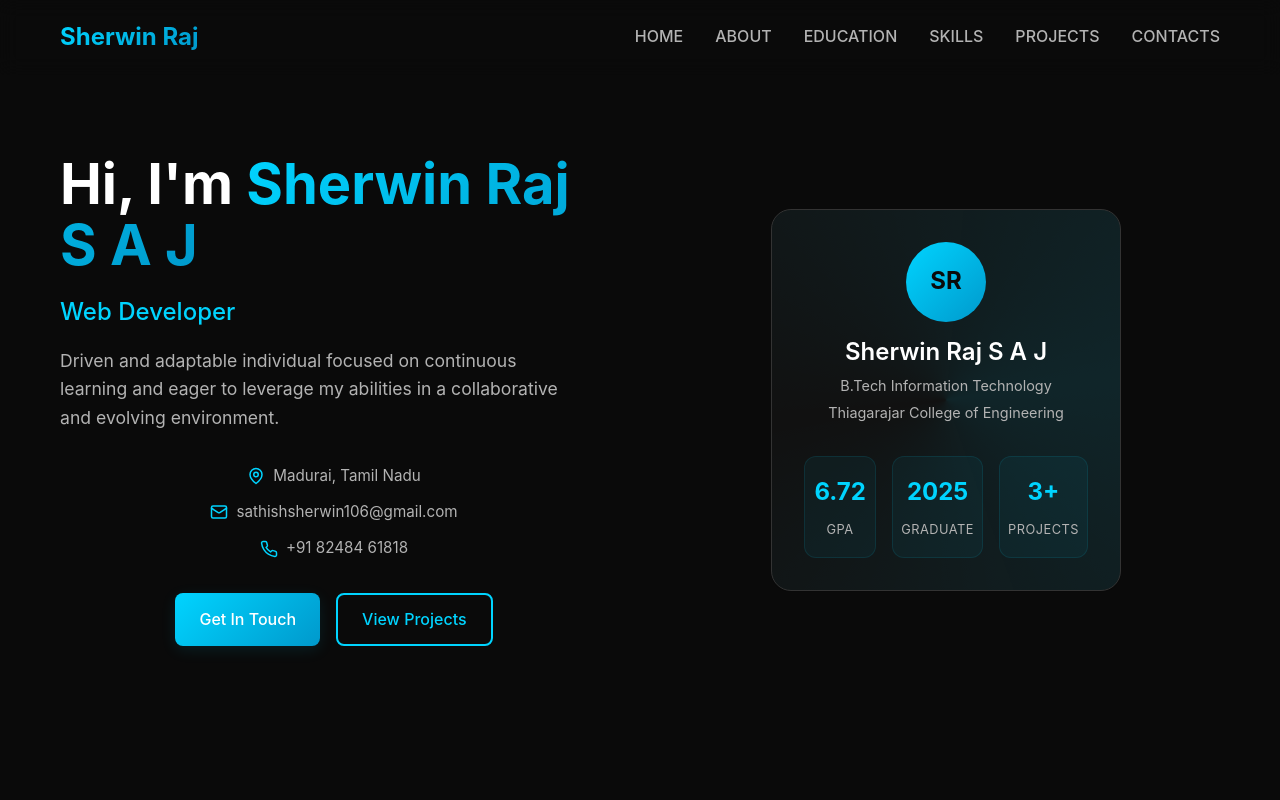
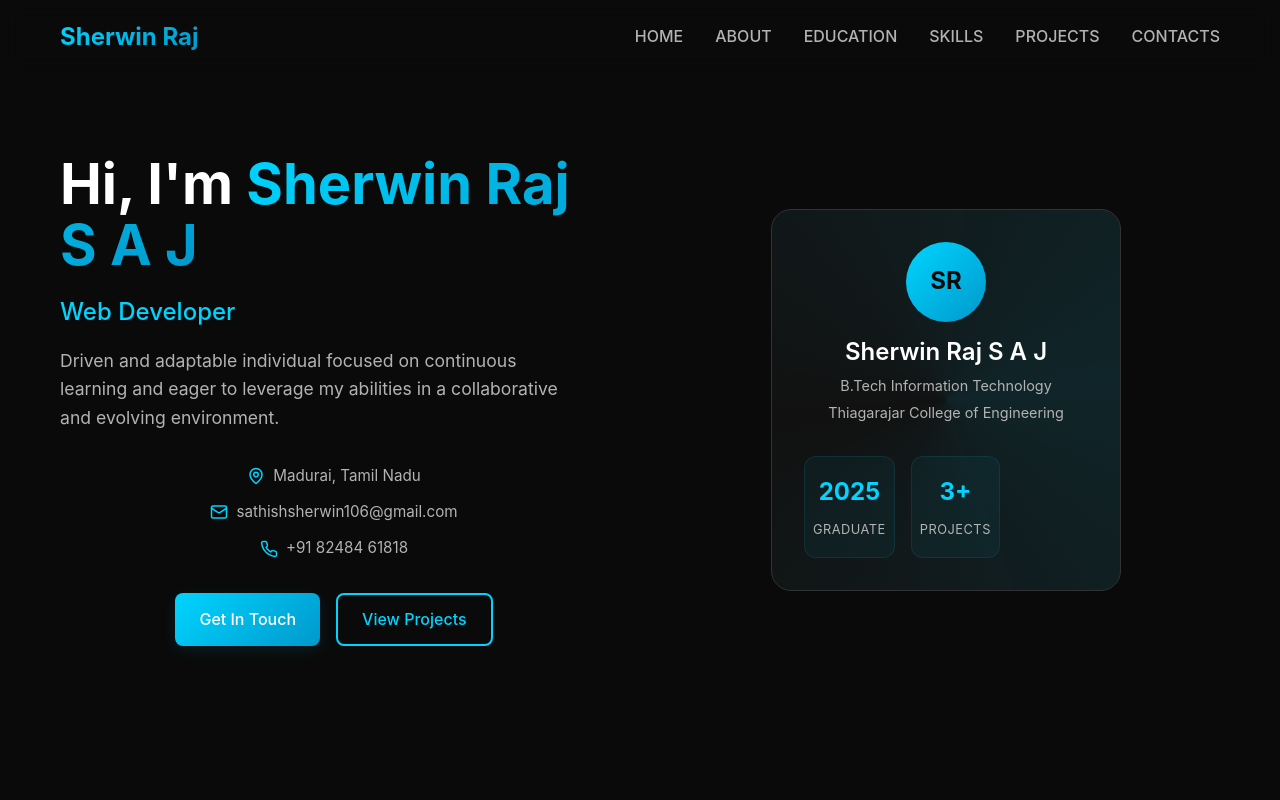
Before and after one commit to Sherwin-07/My-Portfolio, a React (Vite) app: page / in a window 1280 px wide. Shown: the top 800 px of the page. Built offline with nearby package versions, Linux system fonts and the light colour scheme.

Commit message:
Update Hero.jsx

```diff
--- a/src/components/Hero.jsx
+++ b/src/components/Hero.jsx
@@ -62,10 +62,6 @@ const Hero = () => {
 
               <div className="stats-section">
                 <div className="stat">
-                  <span className="stat-number">6.72</span>
-                  <span className="stat-label">GPA</span>
-                </div>
-                <div className="stat">
                   <span className="stat-number">2025</span>
                   <span className="stat-label">Graduate</span>
                 </div>
```
